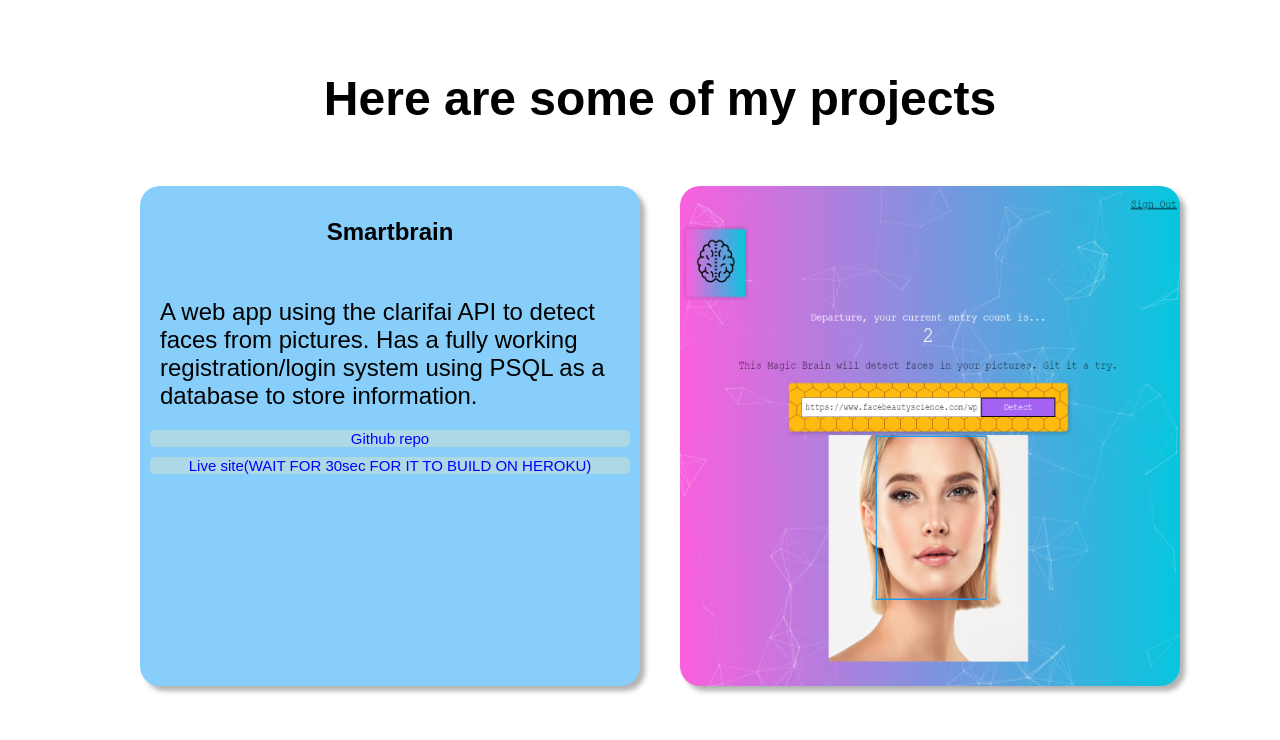
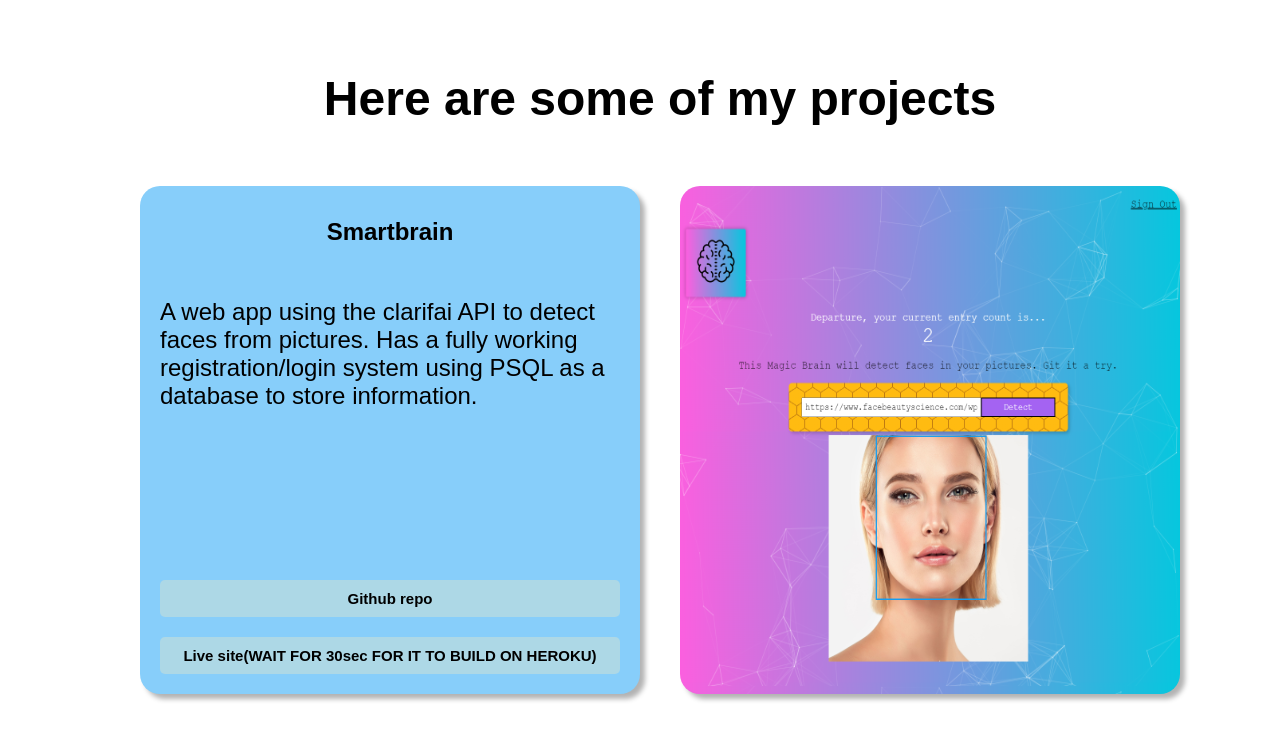
Before and after one commit to Ville34/Ville-Portfolio, a React app: page / in a window 1280 px wide. Shown: the part 1627-2367 px from the top of the page. Built offline with nearby package versions, Linux system fonts and the light colour scheme; some packages are replaced by stand-ins of ours.

Commit message:
fixed project card links

```diff
--- a/src/Projects.js
+++ b/src/Projects.js
@@ -13,7 +13,7 @@ class Projects extends Component {
 							<h4>Smartbrain</h4>
 						</div>
 						<div className='card-text'>
-							<p>A web app using the clarifai API to detect faces from pictures. Has a fully working registration/login system using PSQL as a database to store information.</p>
+							<p className='project-text'>A web app using the clarifai API to detect faces from pictures. Has a fully working registration/login system using PSQL as a database to store information.</p>
 							<a className="project-link" href='https://github.com/Ville34/smartbrain'>Github repo</a>
 							<a className="project-link" href='https://smartbrain-vs.herokuapp.com/'>Live site(WAIT FOR 30sec FOR IT TO BUILD ON HEROKU)</a>
 
--- a/src/index.css
+++ b/src/index.css
@@ -220,20 +220,29 @@ html {
 
   }
 
+  .project-text{
+    padding-bottom: 150px;
+  }
+
   .card-text a {
     display: flex;
     justify-content: center;
+    align-self: flex-end;
+    padding: 10px;
+    margin: 20px;
   }
 
 
 
   .project-link{
-    display: inline-flex;
+    display: flex;
     margin: 10px;
     font-size: 15px;
     text-decoration: none;
-    color: blue;
+    font-weight: bold;
+    color: black;
     justify-content: center;
+    align-self:auto;
     background-color: lightblue;
 
     border-radius: 5px;
```
